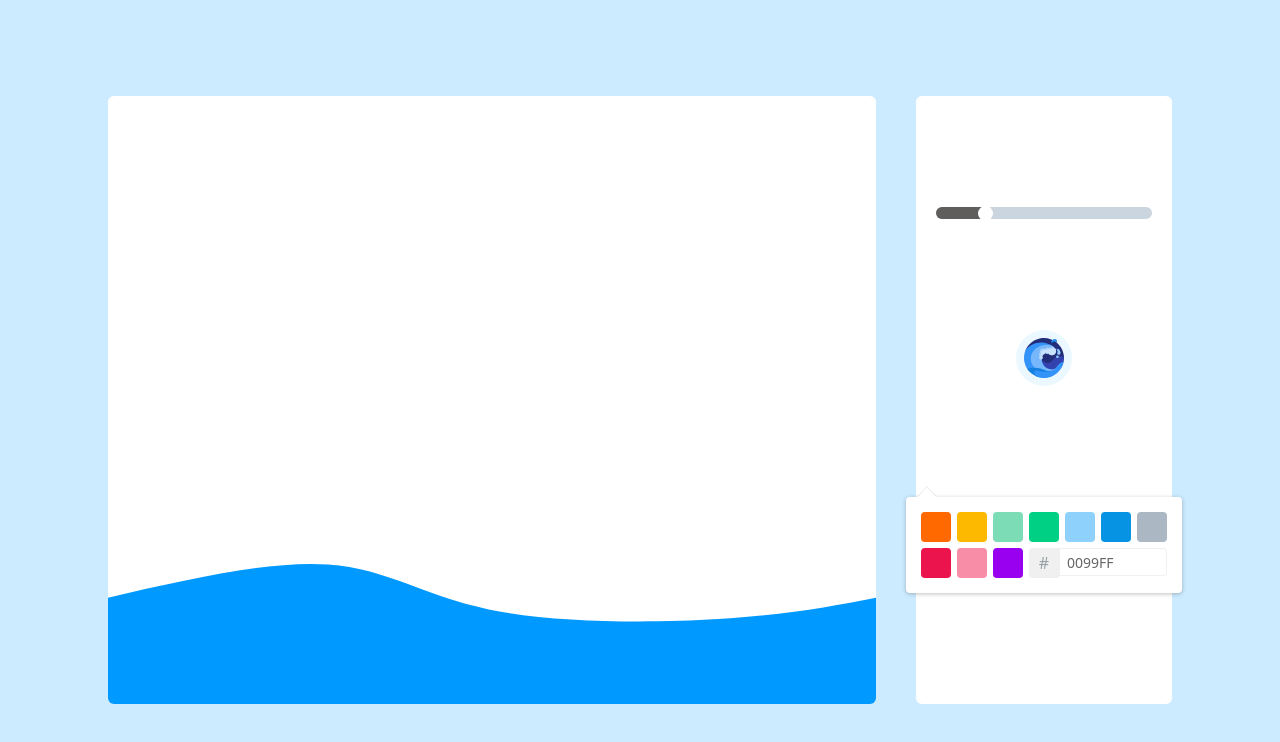
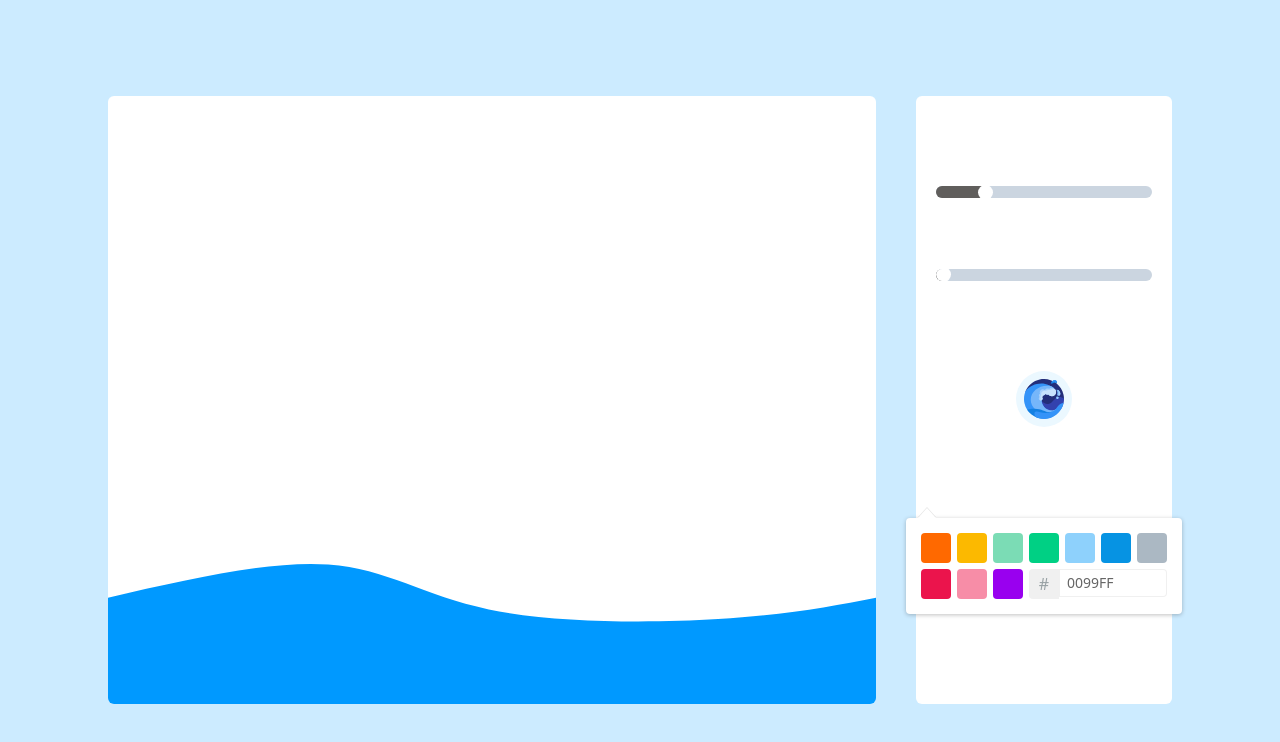
Before and after one commit to anup-a/svgwave, a React app: page / in a window 1280 px wide. Shown: the top 742 px of the page. Built offline with nearby package versions, Linux system fonts and the light colour scheme.

Commit message:
🕊 added layer feature

```diff
--- a/src/components/canvas.jsx
+++ b/src/components/canvas.jsx
@@ -1,24 +1,30 @@
 import React from 'react'
 import { waveInit } from '../wave'
+import { OPACITY_ARR, MAX_WAVES } from './../constants'
 
 function Canvas({ waveConfig }) {
   const waveSvg = waveInit(waveConfig)
   const { height, width, xmlns, path } = waveSvg.svg
-  const { d, fill, strokeColor, strokeWidth } = path[0]
+  const num_waves = path.length
+  const opac = OPACITY_ARR.slice(MAX_WAVES - num_waves)
 
   const svg = (
     <svg
-      viewBox="0 0 1440 400"
+      viewBox={`0 0 1440 ${height}`}
       xmlns={xmlns}
       className="transition duration-300 ease-in-out delay-150"
     >
-      <path
-        d={d}
-        stroke={strokeColor}
-        strokeWidth={strokeWidth}
-        fill={fill}
-        className="transition-all duration-300 ease-in-out delay-150"
-      ></path>
+      {path.map((p, index) => {
+        return (
+          <path
+            d={p.d}
+            stroke={p.strokeColor}
+            strokeWidth={p.strokeWidth}
+            fill={`${p.fill}${opac[index]}`}
+            className="transition-all duration-300 ease-in-out delay-150"
+          ></path>
+        )
+      })}
     </svg>
   )
 
--- a/src/components/customBar.jsx
+++ b/src/components/customBar.jsx
@@ -2,9 +2,11 @@ import React, { useState } from 'react'
 import './../styles/sideBar.css'
 import Water from './../assets/001-water.svg'
 import { TwitterPicker } from 'react-color'
+import { HEIGHT_ARR } from '../constants'
 
 function CustomBar({ handleWaveConfig, handleBGchange }) {
   const [waves, setWaves] = useState(5)
+  const [layer, setLayer] = useState(2)
   const [animate, setAnimate] = useState(false)
   const [color, setColor] = useState('#0099ff')
 
@@ -25,6 +27,12 @@ function CustomBar({ handleWaveConfig, handleBGchange }) {
     handleWaveConfig()
   }
 
+  const handleLayerChange = (e) => {
+    const val = e.target.value
+    setLayer(val)
+    handleWaveConfig({ layerCount: val, height: HEIGHT_ARR[val - 2] })
+  }
+
   return (
     <div className="flex flex-col items-center w-1/5 p-5 m-5 bg-white rounded-md h-4/5 custom-bar justify-evenly">
       <input
@@ -36,6 +44,17 @@ function CustomBar({ handleWaveConfig, handleBGchange }) {
         name="points"
         min="1"
         max="20"
+        step="1"
+      />
+      <input
+        className="w-full h-3 overflow-hidden bg-gray-400 rounded-lg appearance-none"
+        value={layer}
+        onChange={handleLayerChange}
+        type="range"
+        id="points"
+        name="points"
+        min="2"
+        max="5"
         step="1"
       />
       <button className="p-2 m-5 bg-blue-100 rounded-full roll-btn">
--- a/src/components/home.jsx
+++ b/src/components/home.jsx
@@ -17,7 +17,6 @@ function Home() {
   })
 
   const handleWaveConfig = (waveData) => {
-    console.log(waveData)
     setWave({
       ...wave,
       ...waveData,
--- /dev/null
+++ b/src/constants.js
@@ -0,0 +1,7 @@
+export const OPACITY = 33
+
+export const OPACITY_ARR = ['44', '66', '88', 'ff']
+
+export const MAX_WAVES = 4
+
+export const HEIGHT_ARR = [400, 500, 600, 700]
--- a/webpack.config.js
+++ b/webpack.config.js
@@ -1,60 +1,60 @@
-const path = require('path')
-const HTMLWebpackPlugin = require('html-webpack-plugin')
-const MiniCssExtractPlugin = require('mini-css-extract-plugin')
+const path = require("path");
+const HTMLWebpackPlugin = require("html-webpack-plugin");
+const MiniCssExtractPlugin = require("mini-css-extract-plugin");
 
 module.exports = {
-  mode: 'development',
-  entry: './src/index.jsx',
+  mode: "development",
+  entry: "./src/index.jsx",
   output: {
-    path: path.join(__dirname, '/dist'),
-    filename: 'index_bundle.js',
+    path: path.join(__dirname, "/dist"),
+    filename: "index_bundle.js",
   },
   module: {
     rules: [
       {
-        test: /\.jsx$/,
+        test: /\.(js|jsx)$/,
         exclude: /node_modules/,
         use: {
-          loader: 'babel-loader',
+          loader: "babel-loader",
         },
       },
       {
         test: /\.css$/,
         use: [
-          'style-loader',
+          "style-loader",
           {
             loader: MiniCssExtractPlugin.loader,
           },
           {
-            loader: 'css-loader',
+            loader: "css-loader",
             options: {
               importLoaders: 1,
             },
           },
-          'postcss-loader',
+          "postcss-loader",
         ],
       },
       {
         test: /\.(png|jp(e*)g|svg|gif)$/,
         use: [
           {
-            loader: 'file-loader',
+            loader: "file-loader",
             options: {
-              name: 'images/[hash]-[name].[ext]',
+              name: "images/[hash]-[name].[ext]",
             },
           },
         ],
       },
     ],
   },
-  resolve: { extensions: ['.js', '.jsx'] },
+  resolve: { extensions: [".js", ".jsx"] },
   plugins: [
     new MiniCssExtractPlugin({
-      filename: '[name].bundle.css',
-      chunkFilename: '[id].css',
+      filename: "[name].bundle.css",
+      chunkFilename: "[id].css",
     }),
     new HTMLWebpackPlugin({
-      template: './src/index.html',
+      template: "./src/index.html",
     }),
   ],
-}
+};
```
Also changed, not shown: .babelrc (added), .prettierrc.json (added), 1 other file (tests, documents, lock files or other folders).
